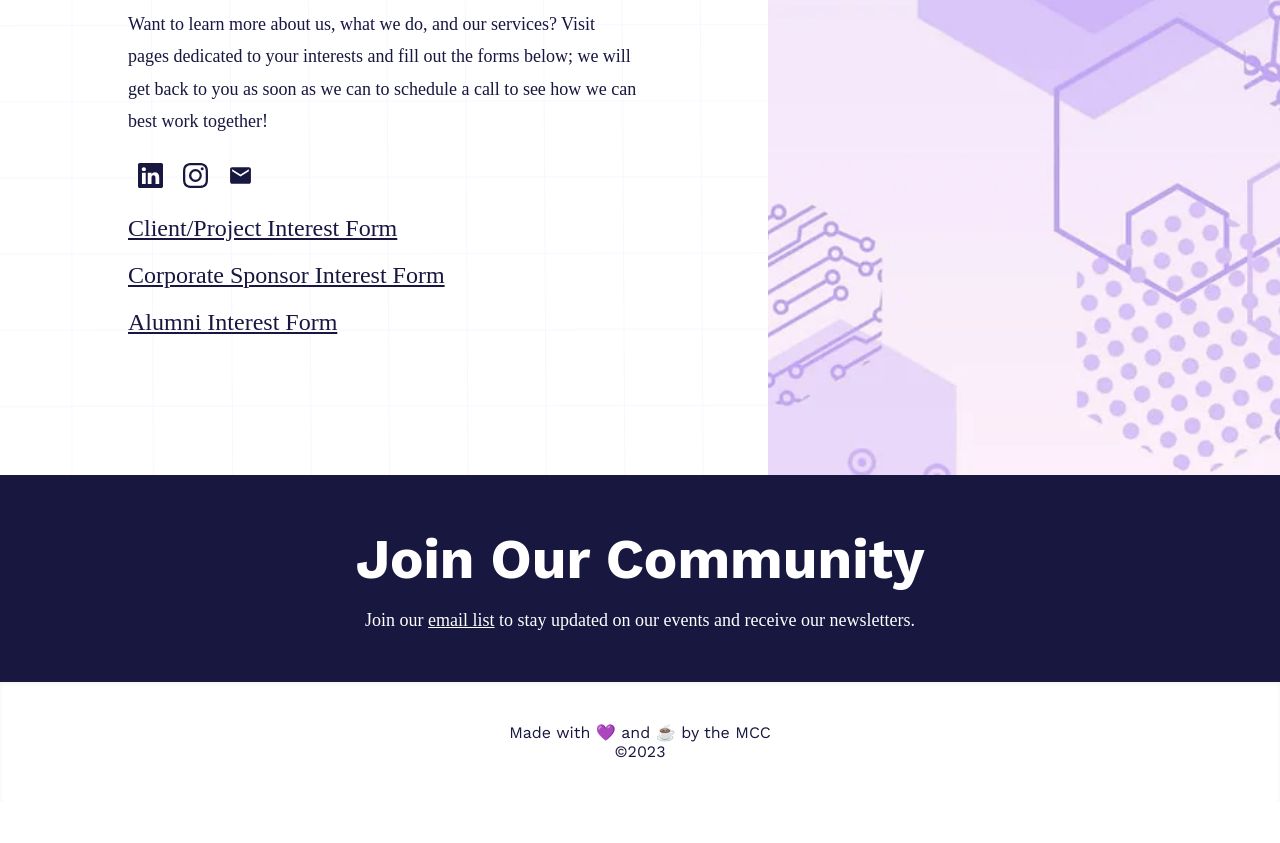
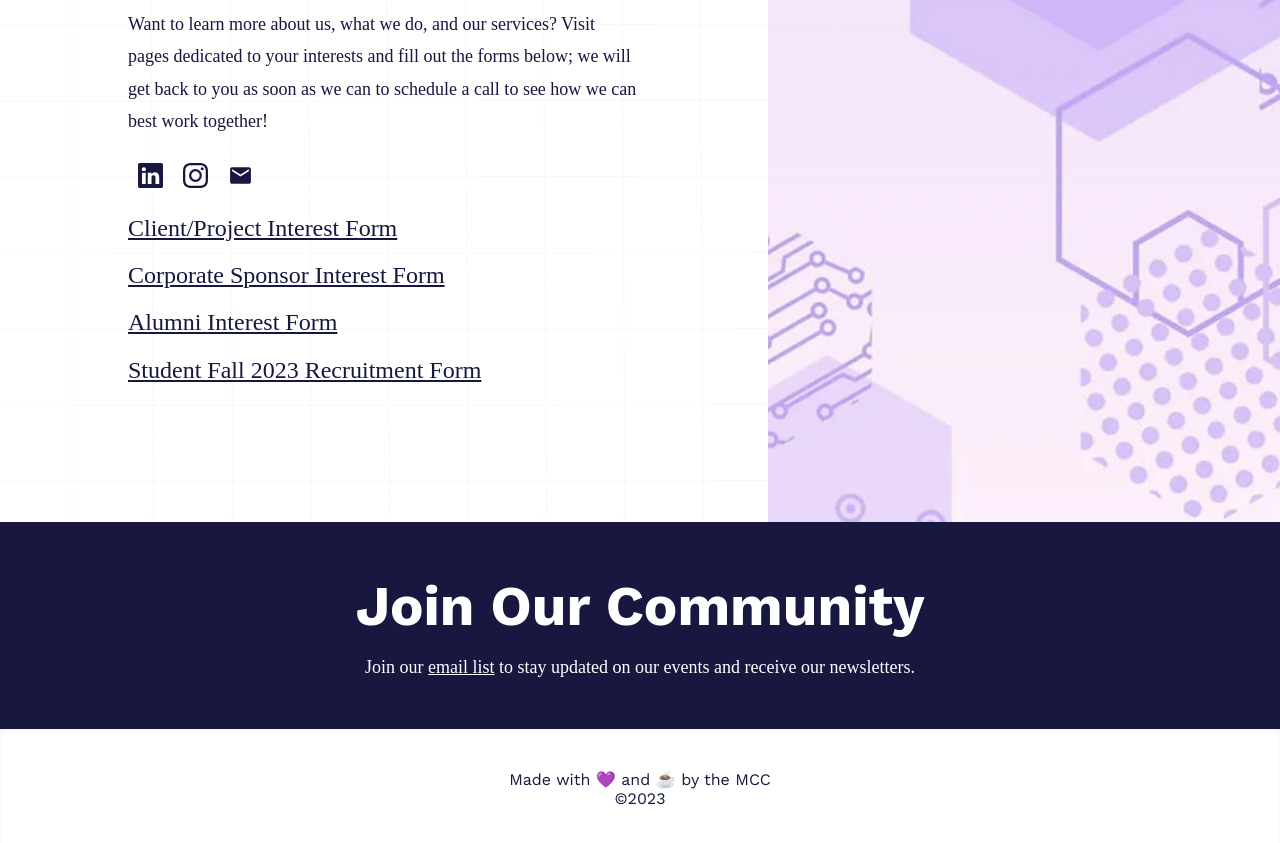
Before and after one commit to MITech-Consulting-Club/website, a Next.js app: page / in a window 1280 px wide. Shown: the part 3459-4302 px from the top of the page. Before the commit the page ends 4261 px from the top, so only its background shows below. Built offline with nearby package versions, Linux system fonts and the light colour scheme.

Commit message:
added recruitment form

```diff
--- a/app/page.module.scss
+++ b/app/page.module.scss
@@ -384,7 +384,10 @@
 }
 
 .contactForm {
-  font-size: 24px;
+  @include respond-to('md') {
+    font-size: 24px;
+  }
+  font-size: 18px;
   font-family: 'Avenir Light';
   text-decoration: underline;
   margin: 2% 0;
--- a/app/page.tsx
+++ b/app/page.tsx
@@ -308,6 +308,13 @@ export default function Home() {
               >
                 Alumni Interest Form
               </Link>
+              <Link
+                href="https://docs.google.com/forms/d/e/1FAIpQLSf1HdTKD66rR-Pzofe9CkR0SUTGWebmkT2-EIB5VGO0tCBU2A/viewform"
+                target="_blank"
+                className={styles.contactForm}
+              >
+                Student Fall 2023 Recruitment Form
+              </Link>
             </div>
           </div>
 
```
Also changed, not shown: app/(routes)/join/join.tsx (+10 -1 lines).
